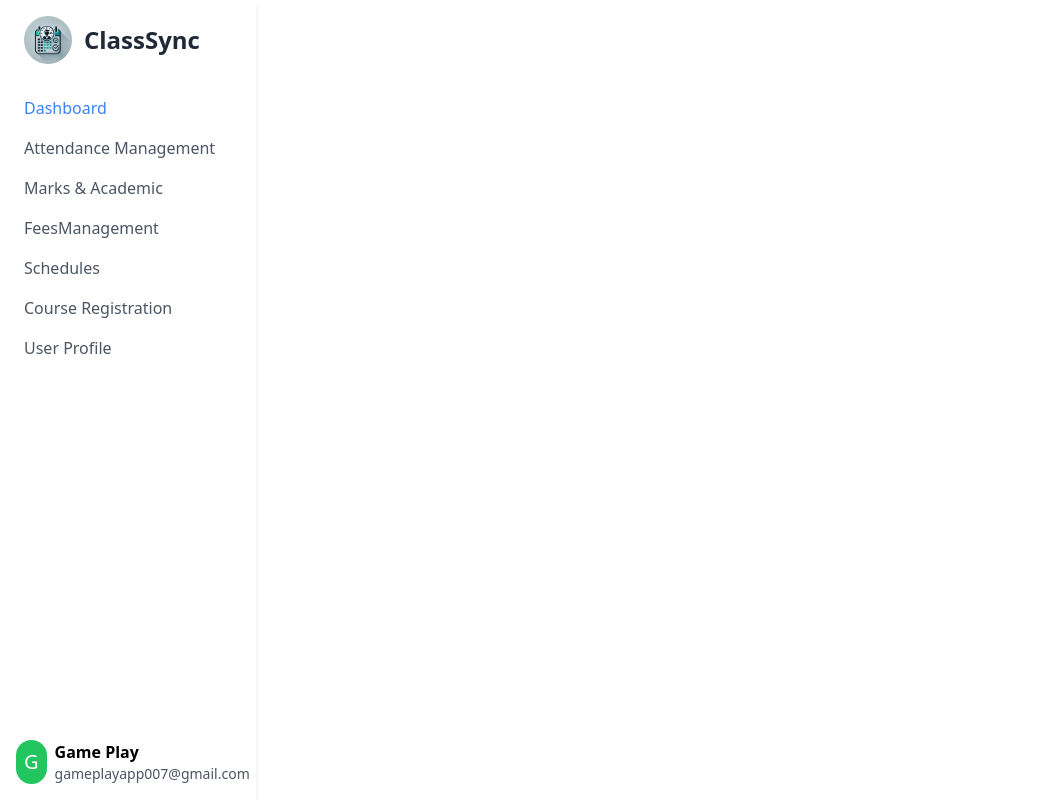
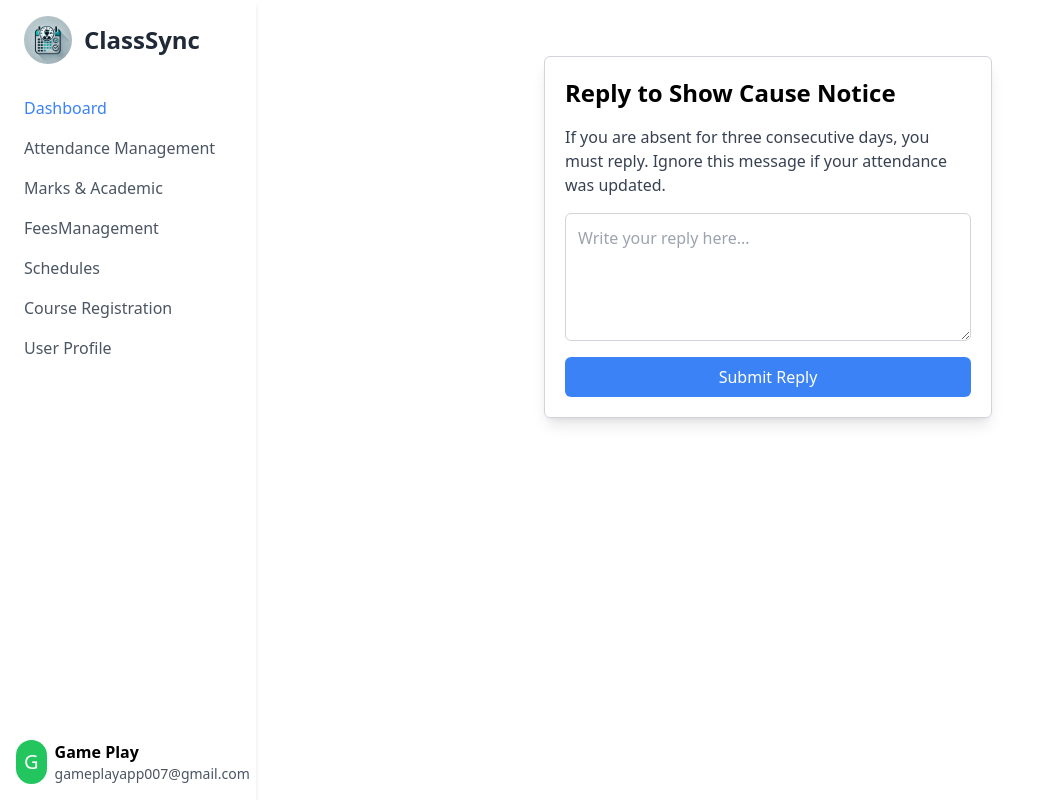
Before and after one commit to Gamerking177/classync, a React (Create React App) app: page /reply in a window 1280 px wide. Shown: the whole page, without its empty margins (0-1039 px from the left). Built offline with nearby package versions, Linux system fonts and the light colour scheme.

Commit message:
added show cause reply componenet

```diff
--- a/src/App.js
+++ b/src/App.js
@@ -13,6 +13,7 @@ import ClassSchedule from './components/ClassSchedule';
  import FeesManagement from './pages/FeesManagement';
 import CourseRegistration from './pages/CourseRegistration';
 import UserProfile from './pages/UserProfile';
+import ReplyPage from './Replypage';
    const App = () => (
      <Router>
         <div className="flex">
@@ -32,6 +33,7 @@ import UserProfile from './pages/UserProfile';
                     <Route path="/fees" element={<FeesManagement />} />
                     <Route path="/register-courses" element={<CourseRegistration />} />
                     <Route path="/user-profile" element={<UserProfile />} />
+                    <Route path="/reply" element={<ReplyPage />} />
                  </Routes>
              </div>
         </div>
--- /dev/null
+++ b/src/Replypage.js
@@ -0,0 +1,44 @@
+// src/ReplyPage.js
+import React, { useState } from 'react';
+
+const ReplyPage = () => {
+  const [reply, setReply] = useState('');
+
+  const handleInputChange = (event) => {
+    setReply(event.target.value);
+  };
+
+  const handleSubmit = (event) => {
+    event.preventDefault();
+    // Here you would handle the form submission, e.g., send the reply to a server
+    console.log('Reply submitted:', reply);
+    alert('Reply submitted successfully!');
+    setReply(''); // Clear the input after submission
+  };
+
+  return (
+    <div className="container mx-auto mt-10 p-5 max-w-md border border-gray-300 rounded-md shadow-lg">
+      <h2 className="text-2xl font-bold mb-4">Reply to Show Cause Notice</h2>
+      <p className="mb-4 text-gray-700">
+        If you are absent for three consecutive days, you must reply. Ignore this message if your attendance was updated.
+      </p>
+      <form onSubmit={handleSubmit} className="flex flex-col gap-4">
+        <textarea
+          value={reply}
+          onChange={handleInputChange}
+          placeholder="Write your reply here..."
+          className="p-3 border border-gray-300 rounded-md w-full h-32"
+          required
+        />
+        <button
+          type="submit"
+          className="bg-blue-500 text-white py-2 px-4 rounded-md hover:bg-blue-600 transition"
+        >
+          Submit Reply
+        </button>
+      </form>
+    </div>
+  );
+};
+
+export default ReplyPage;
--- a/src/components/ClassSchedule.js
+++ b/src/components/ClassSchedule.js
@@ -1,5 +1,4 @@
-// components/ClassSchedule.js
-import React, { useState } from 'react';
+    import React, { useState } from 'react';
 
 function ClassSchedule() {
   const [view, setView] = useState('weekly');
--- a/src/components/ShowCauseNotice.js
+++ b/src/components/ShowCauseNotice.js
@@ -1,4 +1,4 @@
-// src/components/ShowCauseNotice.js
+import { Link } from 'react-router-dom';
 import React, { useState } from 'react';
 
 const ShowCauseNotice = () => {
@@ -17,7 +17,13 @@ const ShowCauseNotice = () => {
                 &times;
             </button>
             <span className="block sm:inline font-semibold">Show Cause Notice</span>
-            <p className="mt-1">If you are absent for three consecutive days, you must reply. Go to the Show Cause menu and reply. Ignore this message if your attendance was updated.</p>
+<p className="mt-1">
+  If you are absent for three consecutive days, you must{" "}
+  <Link to="/reply" className="text-blue-500 underline">reply</Link>.
+  Ignore this message if your attendance was updated.
+</p>
+
+
         </div>
     );
 };
```
